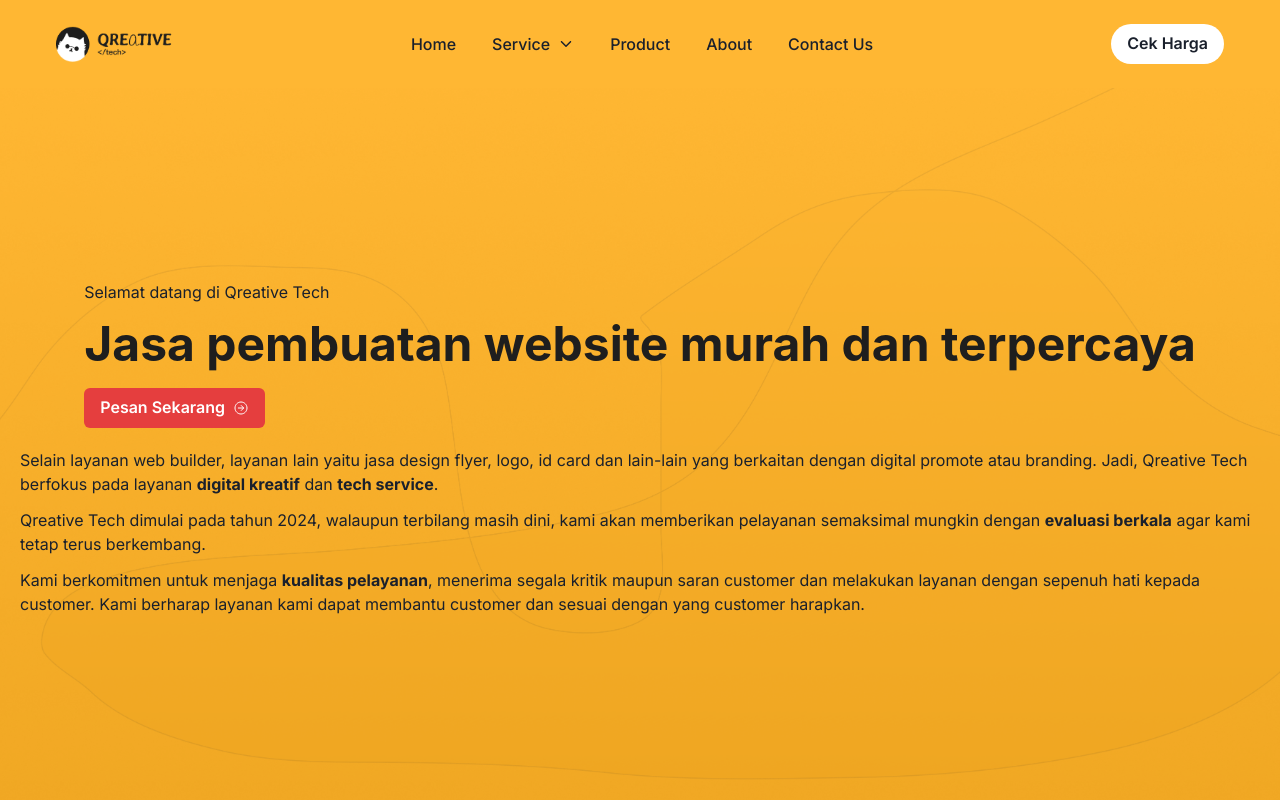
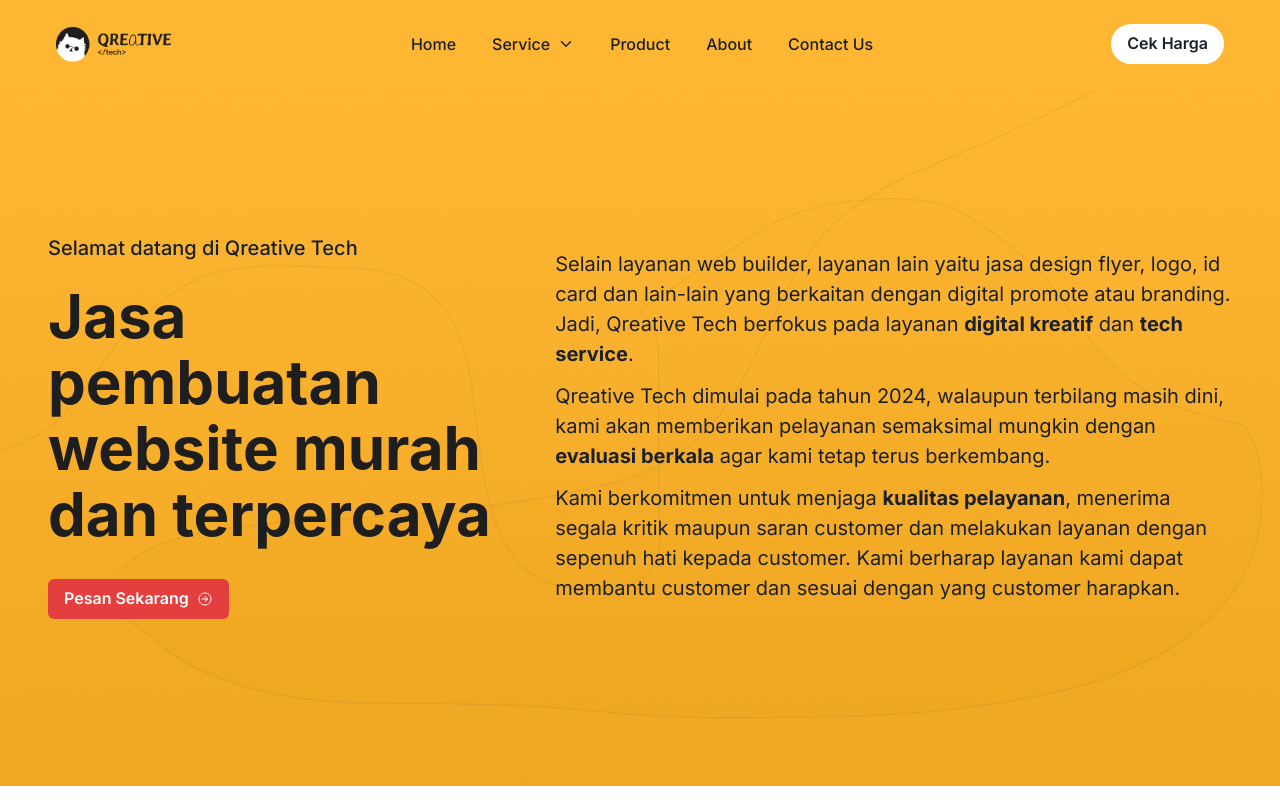
Before and after one commit to Firay24/qreative-tech, a Next.js app: page /about in a window 1280 px wide. Shown: the top 800 px of the page. Built offline with nearby package versions, Linux system fonts and the light colour scheme.

Commit message:
hero at about page

```diff
--- a/app/about/sections/hero.tsx
+++ b/app/about/sections/hero.tsx
@@ -4,31 +4,37 @@ import Image from "next/image";
 
 // background image
 import bgImg from "@/assets/bg.png";
-import { Button, Heading, Stack, Text } from "@chakra-ui/react";
+import { Button, Flex, Heading, Stack, Text } from "@chakra-ui/react";
 import { IoArrowForwardCircleOutline } from "react-icons/io5";
 
 const HeroSections = () => {
   return (
-    <Stack position="relative" id="home">
-      <Stack
+    <Stack position="relative" id="home" marginTop={{ base: "8%", md: "2%" }}>
+      <Flex
         zIndex={50}
-        paddingX={5}
-        gap={5}
+        paddingX={{ base: 5, md: 12 }}
+        gap={{ base: 5, md: 14 }}
+        paddingY={10}
+        minHeight={{ base: 0, md: "88vh" }}
+        direction={{ base: "column", md: "row" }}
         alignItems="center"
-        justifyContent="center"
-        paddingY={10}
-        minHeight={{ base: 0, md: "100vh" }}
       >
-        <Stack justifyContent="center">
-          <Text>Selamat datang di Qreative Tech</Text>
+        <Stack width={{ base: "full", md: "40%" }} gap={{ base: 2, md: 5 }}>
+          <Text
+            fontWeight={{ base: "normal", md: "medium" }}
+            fontSize={{ base: "16px", md: "20px" }}
+          >
+            Selamat datang di Qreative Tech
+          </Text>
           <Heading
             as="h1"
-            size="2xl"
+            size={{ base: "2xl", md: "3xl" }}
             fontWeight="bold"
             color="#1E1E1E"
-            marginTop={2}
           >
-            Jasa pembuatan website murah dan terpercaya
+            <span style={{ lineHeight: 1.1 }}>
+              Jasa pembuatan website murah dan terpercaya
+            </span>
           </Heading>
           <Button
             marginTop={3}
@@ -39,7 +45,11 @@ const HeroSections = () => {
             Pesan Sekarang
           </Button>
         </Stack>
-        <Stack gap={3}>
+        <Stack
+          gap={3}
+          width={{ base: "full", md: "60%" }}
+          fontSize={{ base: "16px", md: "20px" }}
+        >
           <Text>
             Selain layanan web builder, layanan lain yaitu jasa design flyer,
             logo, id card dan lain-lain yang berkaitan dengan digital promote
@@ -61,7 +71,7 @@ const HeroSections = () => {
             dapat membantu customer dan sesuai dengan yang customer harapkan.
           </Text>
         </Stack>
-      </Stack>
+      </Flex>
       <Stack overflow="hidden" zIndex={10}>
         <Image
           src={bgImg}
```
